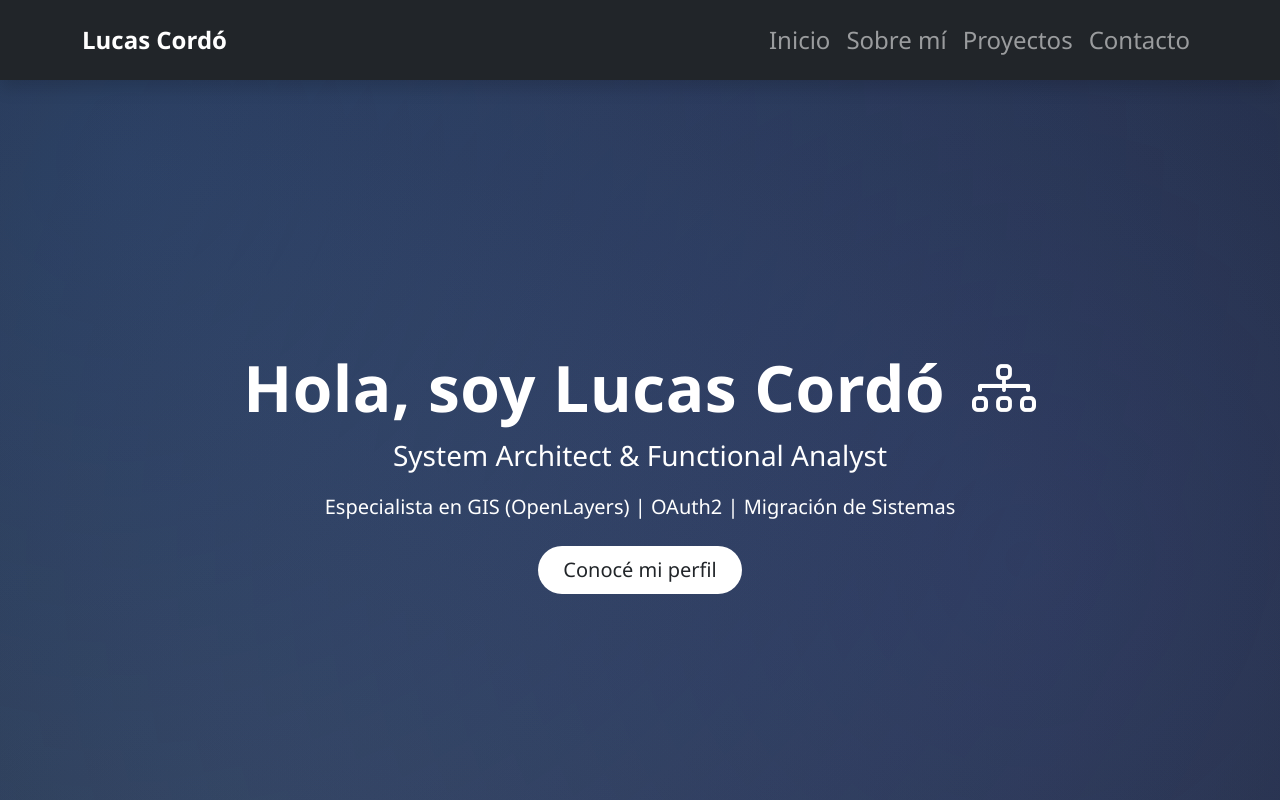
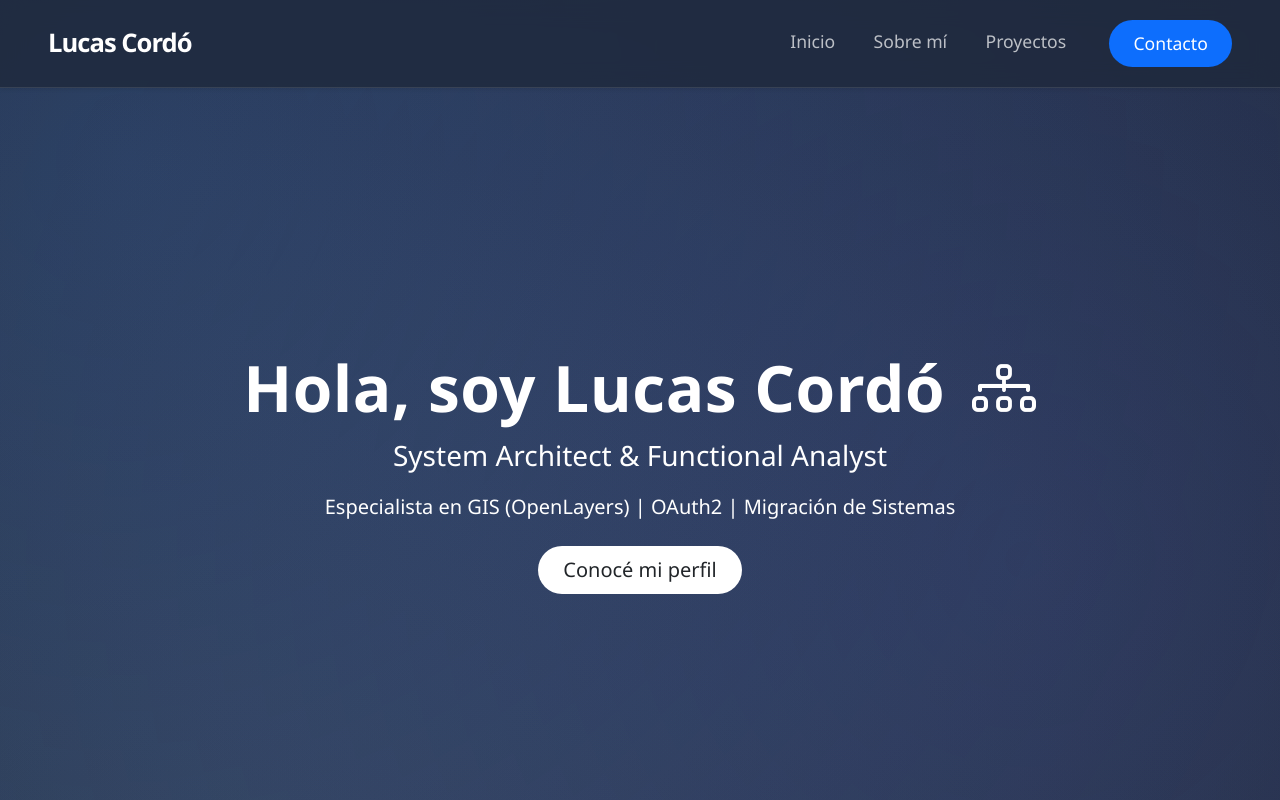
Before and after one commit to lc2802/Portfolio, an Angular app: page / in a window 1280 px wide. Shown: the top 800 px of the page. Built offline with nearby package versions, Linux system fonts and the light colour scheme.

Commit message:
Update Header

```diff
--- a/src/app/components/header/header.component.css
+++ b/src/app/components/header/header.component.css
@@ -1,5 +1,40 @@
+/* Navbar General */
+.custom-navbar {
+  height: 5.5rem;
+  background: rgba(30, 41, 59, 0.8) !important; /* Gris oscuro translúcido */
+  backdrop-filter: blur(12px); /* El toque pro: desenfoque */
+  -webkit-backdrop-filter: blur(12px);
+  border-bottom: 1px solid rgba(255, 255, 255, 0.1);
+  transition: all 0.4s ease;
+}
+
+/* Marca / Logo */
+.navbar-brand {
+  font-size: 1.6rem;
+  color: #fff !important;
+  letter-spacing: -1px;
+}
+
+.brand-dot {
+  display: inline-block;
+  width: 10px;
+  height: 10px;
+  background-color: #0d6efd;
+  border-radius: 50%;
+  margin-right: 8px;
+}
+
+/* Links de navegación */
 .navbar-nav .nav-link {
-  position: relative;
+  color: rgba(255, 255, 255, 0.7) !important;
+  font-size: 1.1rem;
+  font-weight: 500;
+  padding: 0.5rem 1.2rem !important;
+  transition: all 0.3s ease;
+}
+
+.navbar-nav .nav-link:hover {
+  color: #fff !important;
 }
 
 .navbar-nav .nav-link::after {
@@ -7,21 +42,92 @@
   position: absolute;
   width: 0%;
   height: 2px;
-  bottom: 0;
-  left: 0;
+  bottom: 5px;
+  left: 1.2rem;
   background-color: #0d6efd;
-  transition: width 0.3s;
+  transition: width 0.3s ease;
 }
 
 .navbar-nav .nav-link:hover::after {
-  width: 100%;
+  width: calc(100% - 2.4rem);
 }
 
-.navbar{
-  height: 5rem;
-  font-size: 1.5rem;
+/* Botón de Contacto resaltado */
+.contact-btn {
+  background: #0d6efd;
+  border-radius: 50px;
+  padding: 2px 5px;
+  transition: transform 0.3s ease;
 }
 
-.navbar-brand{
-  font-size: 1.5rem;
+.contact-btn .nav-link {
+  color: #fff !important;
 }
+
+.contact-btn .nav-link::after { display: none; }
+
+.contact-btn:hover {
+  transform: scale(1.05);
+  background: #0b5ed7;
+}
+@media (max-width: 991px) {
+  /* 1. Forzamos que el header sea sólido cuando el menú está abierto */
+  .custom-navbar {
+    background: #1e293b !important;
+    height: auto !important;
+  }
+
+  /* 2. El contenedor que expande */
+  .navbar-collapse {
+    /* Agregamos un margen interno para que los links no respiren mejor */
+    padding-bottom: 2rem;
+    border-top: 1px solid rgba(255, 255, 255, 0.1);
+    margin-top: 0.5rem;
+  }
+
+  /* 3. Estilo de los links en el desplegable */
+  .navbar-nav {
+    padding-top: 1rem;
+  }
+
+  .navbar-nav .nav-item {
+    width: 100%;
+    text-align: left; /* Alineado a la izquierda queda más sobrio */
+    padding: 5px 0;
+  }
+
+  .navbar-nav .nav-link {
+    font-size: 1.2rem !important;
+    color: rgba(255, 255, 255, 0.9) !important;
+    display: block;
+    width: 100%;
+  }
+
+  /* 4. El botón de contacto dentro del desplegable */
+  .contact-btn {
+    margin-left: 0 !important;
+    margin-top: 1rem;
+    background: #0d6efd;
+    border-radius: 12px;
+    text-align: center; /* El botón sí lo centramos */
+  }
+
+  .contact-btn .nav-link {
+    padding: 12px !important;
+    color: white !important;
+  }
+}
+
+.hamburger-icon {
+  width: 30px;
+  display: flex;
+  flex-direction: column;
+  gap: 6px;
+}
+.line {
+  display: block;
+  width: 100%;
+  height: 2px;
+  background-color: white;
+  transition: 0.3s;
+}
--- a/src/app/components/header/header.component.html
+++ b/src/app/components/header/header.component.html
@@ -1,21 +1,30 @@
-<nav class="navbar navbar-expand-lg navbar-dark bg-dark fixed-top shadow">
-  <div class="container">
-    <a class="navbar-brand fw-bold" href="#">Lucas Cordó</a>
-    <button
-      class="navbar-toggler"
+<nav class="navbar navbar-expand-lg fixed-top custom-navbar shadow-sm">
+  <div class="container-fluid px-lg-5">
+    <a class="navbar-brand fw-bold d-flex align-items-center" href="#"> Lucas Cordó </a>
+
+    <button #toggler
+      class="navbar-toggler border-0 shadow-none"
       type="button"
       data-bs-toggle="collapse"
       data-bs-target="#navbarNav"
     >
-      <span class="navbar-toggler-icon"></span>
+      <span class="bi bi-list fs-1 text-white"></span>
     </button>
 
     <div class="collapse navbar-collapse" id="navbarNav">
       <ul class="navbar-nav ms-auto">
-        <li class="nav-item"><a class="nav-link" href="#home">Inicio</a></li>
-        <li class="nav-item"><a class="nav-link" href="#about">Sobre mí</a></li>
-        <li class="nav-item"><a class="nav-link" href="#projects">Proyectos</a></li>
-        <li class="nav-item"><a class="nav-link" href="#contact">Contacto</a></li>
+        <li class="nav-item">
+          <a class="nav-link" href="#home" (click)="toggler.getAttribute('aria-expanded') === 'true' ? toggler.click() : null">Inicio</a>
+        </li>
+        <li class="nav-item">
+          <a class="nav-link" href="#about" (click)="toggler.getAttribute('aria-expanded') === 'true' ? toggler.click() : null">Sobre mí</a>
+        </li>
+        <li class="nav-item">
+          <a class="nav-link" href="#projects" (click)="toggler.getAttribute('aria-expanded') === 'true' ? toggler.click() : null">Proyectos</a>
+        </li>
+        <li class="nav-item contact-btn ms-lg-4">
+          <a class="nav-link" href="#contact" (click)="toggler.getAttribute('aria-expanded') === 'true' ? toggler.click() : null">Contacto</a>
+        </li>
       </ul>
     </div>
   </div>
```
